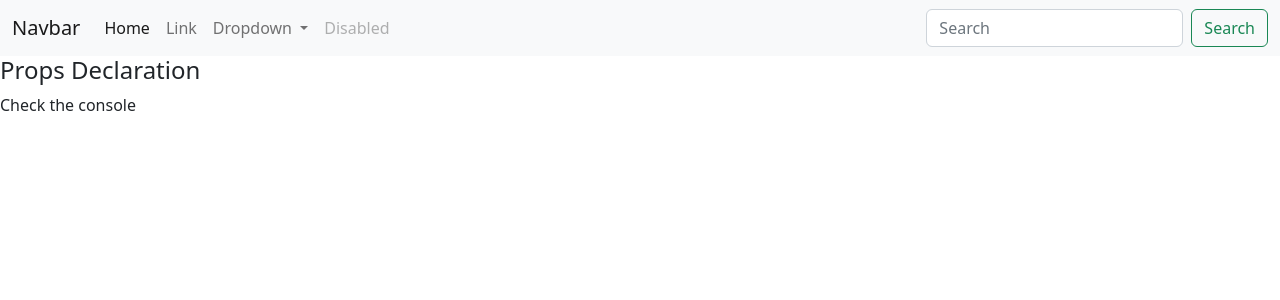
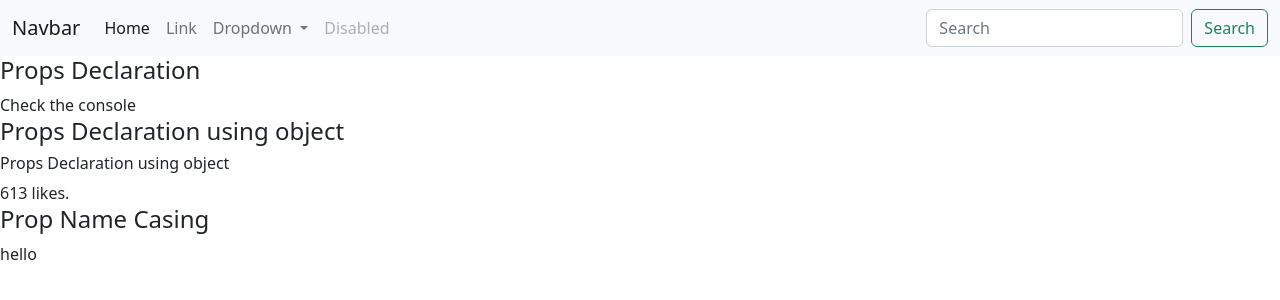
Before and after one commit to ljh9/VueExercises, a Vue app: page / in a window 1280 px wide. Shown: the top 300 px of the page. Built offline with nearby package versions, Linux system fonts and the light colour scheme.

Commit message:
PropNameCasing

```diff
--- a/src/views/Exercise10/Exercise10.vue
+++ b/src/views/Exercise10/Exercise10.vue
@@ -1,10 +1,16 @@
 <script setup>
 import PropsDeclaration from './PropsDeclaration.vue'
+import PropsDeclarationObject from './PropsDeclarationObject.vue'
+import PropNameCasing from './PropNameCasing.vue'
 </script>
 
 <template>
     <div>
         <h4>Props Declaration</h4>
         <PropsDeclaration foo="Props Declaration!@#!@#???????"/>
+        <h4>Props Declaration using object</h4>
+        <PropsDeclarationObject title="Props Declaration using object" :likes="613"/>
+        <h4>Prop Name Casing</h4>
+        <PropNameCasing greeting-message="hello"/>
     </div>
 </template>
--- /dev/null
+++ b/src/views/Exercise10/PropNameCasing.vue
@@ -0,0 +1,13 @@
+<script>
+export default {
+  props: {
+    greetingMessage: String
+  }
+}
+</script>
+
+<template>
+    <div class="exercise">
+        <span>{{ greetingMessage }}</span>
+    </div>
+</template>
```
